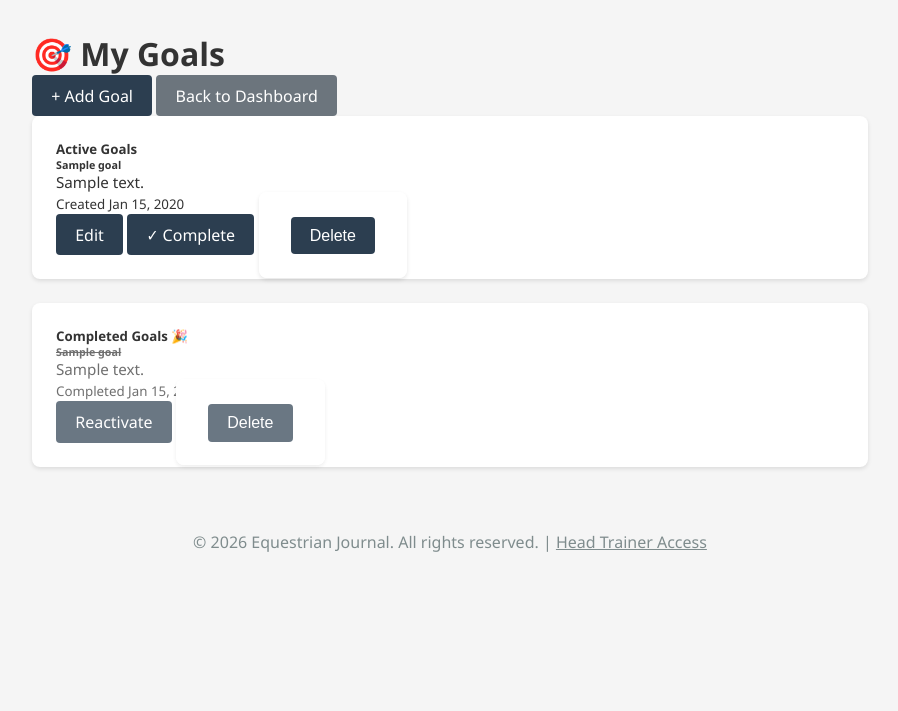
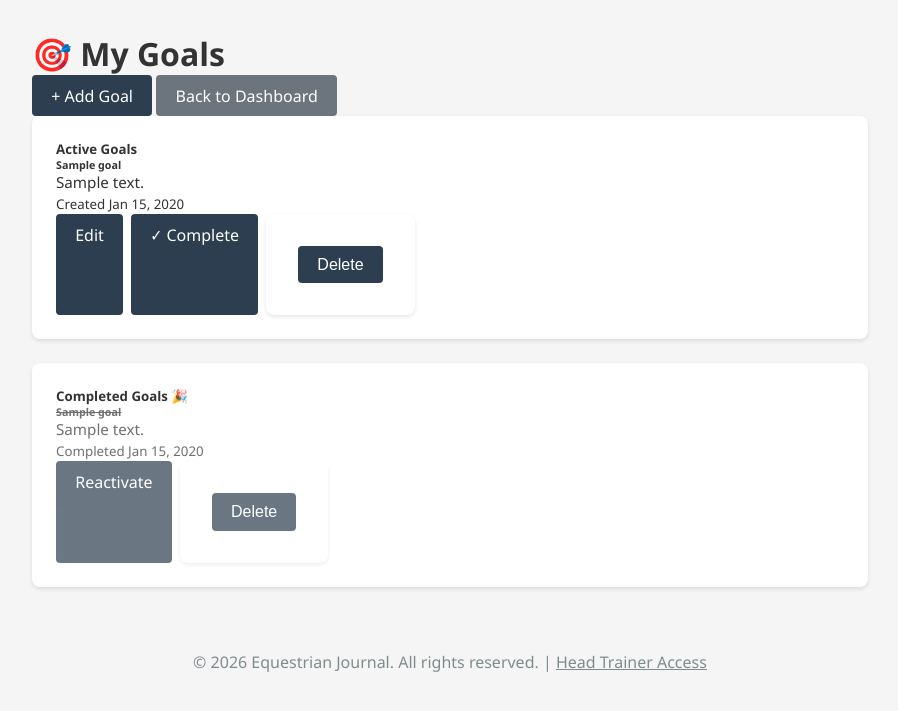
Before and after one commit to Dave-Perkins/journal-app, a Django app: template journal/templates/journal/goals.html in a window 1280 px wide. Shown: the top 711 px of the page, without its empty margins (190-1088 px from the left). Run offline with Django 4.2, Linux system fonts and the light colour scheme; the template is opened without the code that fills it: most values are stand-ins (such as "Sample title", 1, 10 or a date in 2020).

Commit message:
Fix goals list layout - prevent buttons from overlapping text

```diff
--- a/journal/templates/journal/goals.html
+++ b/journal/templates/journal/goals.html
@@ -23,8 +23,9 @@
             {% if active_goals %}
                 <div class="list-group">
                     {% for goal in active_goals %}
-                        <div class="list-group-item d-flex justify-content-between align-items-start">
-                            <div style="flex-grow: 1;">
+                        <div class="list-group-item">
+                            <div class="d-flex justify-content-between align-items-start mb-2">
+                                <div style="flex-grow: 1; margin-right: 1rem;">
                                     <h6 class="mb-1">{{ goal.title }}</h6>
                                     {% if goal.description %}
                                         <p class="mb-2" style="font-size: 0.95rem;">{{ goal.description }}</p>
@@ -33,7 +34,8 @@
                                         Created {{ goal.created_at|date:"M d, Y" }}
                                     </small>
                                 </div>
-                            <div style="white-space: nowrap;">
+                            </div>
+                            <div style="display: flex; gap: 0.5rem; flex-wrap: wrap;">
                                 <a href="{% url 'edit_goal' goal.id %}" class="btn btn-sm btn-outline-primary">Edit</a>
                                 <a href="{% url 'complete_goal' goal.id %}" class="btn btn-sm btn-outline-success">✓ Complete</a>
                                 <form method="POST" action="{% url 'delete_goal' goal.id %}" style="display: inline;" onsubmit="return confirm('Are you sure you want to delete this goal?');">
@@ -59,8 +61,9 @@
             <div class="card-body">
                 <div class="list-group">
                     {% for goal in completed_goals %}
-                        <div class="list-group-item d-flex justify-content-between align-items-start" style="opacity: 0.7;">
-                            <div style="flex-grow: 1;">
+                        <div class="list-group-item" style="opacity: 0.7;">
+                            <div class="d-flex justify-content-between align-items-start mb-2">
+                                <div style="flex-grow: 1; margin-right: 1rem;">
                                     <h6 class="mb-1" style="text-decoration: line-through;">{{ goal.title }}</h6>
                                     {% if goal.description %}
                                         <p class="mb-2" style="font-size: 0.95rem;">{{ goal.description }}</p>
@@ -69,7 +72,8 @@
                                         Completed {{ goal.completed_at|date:"M d, Y" }}
                                     </small>
                                 </div>
-                            <div style="white-space: nowrap;">
+                            </div>
+                            <div style="display: flex; gap: 0.5rem; flex-wrap: wrap;">
                                 <a href="{% url 'reactivate_goal' goal.id %}" class="btn btn-sm btn-outline-warning">Reactivate</a>
                                 <form method="POST" action="{% url 'delete_goal' goal.id %}" style="display: inline;" onsubmit="return confirm('Are you sure you want to delete this goal?');">
                                     {% csrf_token %}
```
Lines whose indentation alone changed are shown as unchanged.
